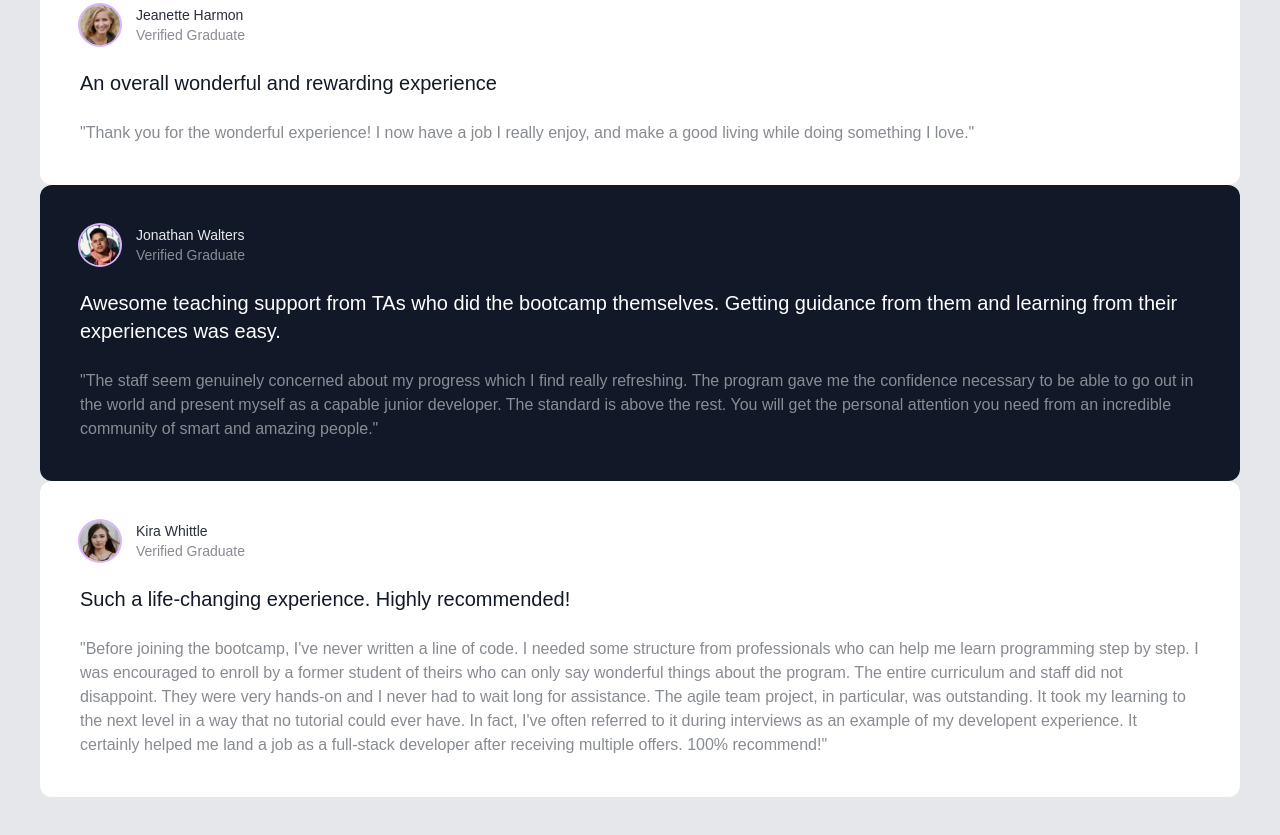
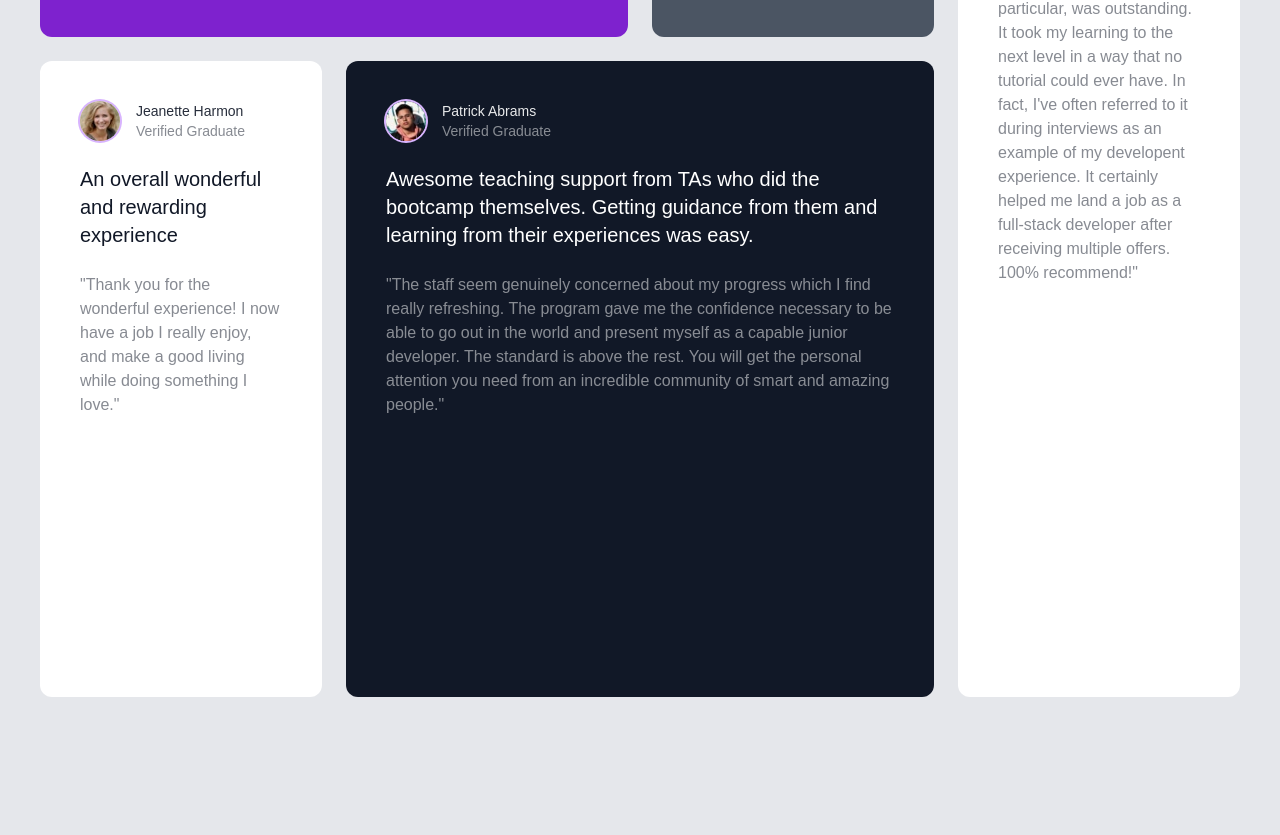
Before and after one commit to NadiaPia/tailwind-website-projects, a website: page testimonial-grid/index.html in a window 1280 px wide. Shown: the part 639-1474 px from the top of the page. After the commit the page ends 1376 px from the top, so only its background shows below. Drawn offline with Linux system fonts and the light colour scheme.

Commit message:
Add grid properties to the Testimonial's grid

```diff
--- a/testimonial-grid/index.html
+++ b/testimonial-grid/index.html
@@ -22,10 +22,10 @@
   <!-- Global Container -->
   <div class="container mx-auto max-w-7xl p-2 md:p-10">
     <!-- Grid Container -->
-    <div class="text-white">
+    <div class="grid gap-6 grid-cols-1 text-white md:grid-cols-4 md:grid-rows-2">
 
       <!-- Box 1 -->
-      <div class="relative p-10 rounded-xl bg-purple-700">
+      <div class="relative p-10 rounded-xl bg-purple-700 md:col-span-2">
         <!-- Quotes Image -->
         <img src="images/bg-pattern-quotation.svg" alt=""
           class="absolute top-3 right-10 scale-125 md:top-7 md:right-24 md:scale-150">
@@ -81,7 +81,7 @@
       </div>
 
       <!-- Box 3 -->
-      <div class="hidden p-10 rounded-xl text-gray-900 bg-white ">
+      <div class="hidden p-10 rounded-xl text-gray-900 bg-white md:block md:row-span-2">
 
         <!-- Box Header -->
         <div class="flex space-x-4">
@@ -127,14 +127,14 @@
       </div>
 
       <!-- Box 5 -->
-      <div class="p-10 rounded-xl bg-gray-900">
+      <div class="p-10 rounded-xl bg-gray-900 md:col-span-2">
 
         <!-- Box Header -->
         <div class="flex space-x-4">
           <img src="images/image-patrick.jpg" alt="" class="w-10 h-10 rounded-full ring-2 ring-purple-300">
 
           <div class="text-sm">
-            <h4 class="opacity-90">Jonathan Walters</h4>
+            <h4 class="opacity-90">Patrick Abrams</h4>
             <p class="opacity-50">Verified Graduate</p>
           </div>
         </div>
@@ -150,7 +150,7 @@
       </div>
 
       <!-- Box 6 -->
-      <div class="p-10 rounded-xl text-gray-900 bg-white ">
+      <div class="p-10 rounded-xl text-gray-900 bg-white md:hidden">
 
         <!-- Box Header -->
         <div class="flex space-x-4">
```
Also changed, not shown: testimonial-grid/css/style.css.
